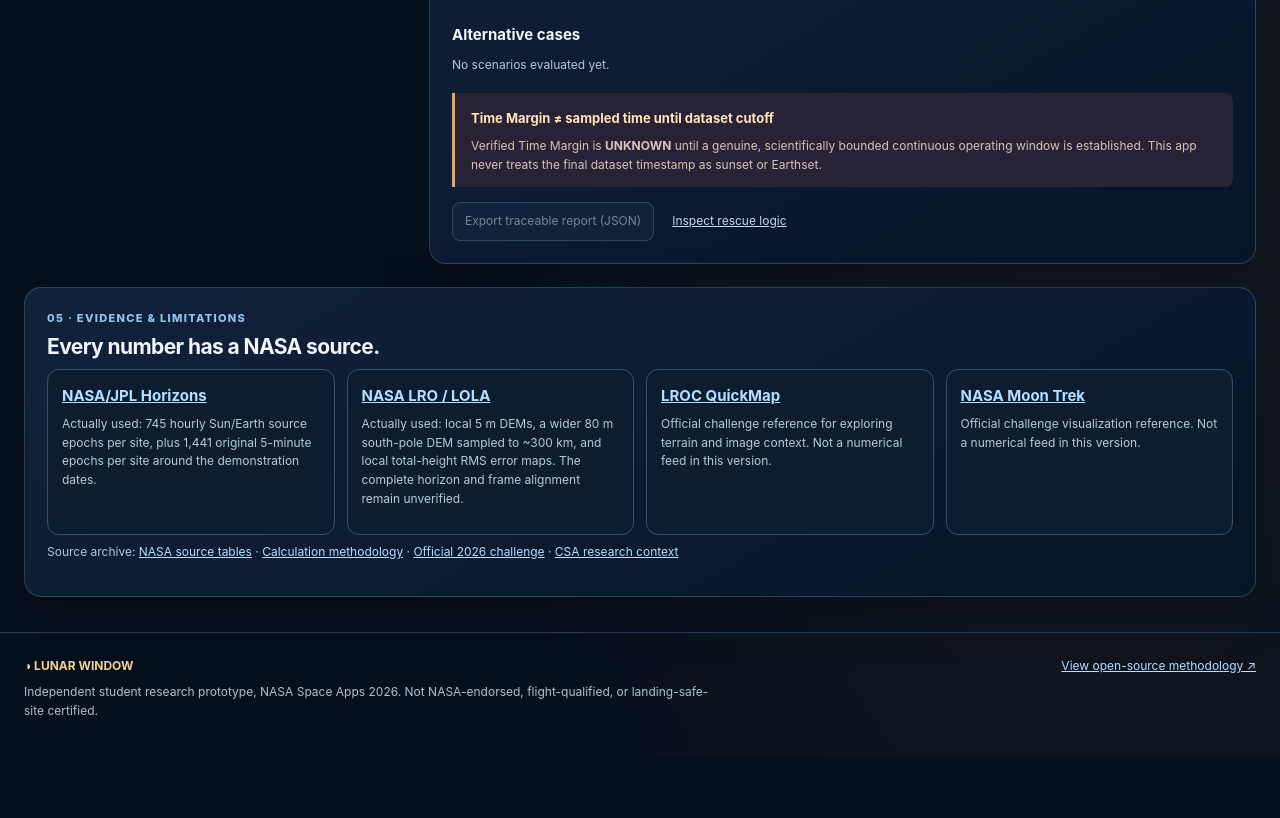
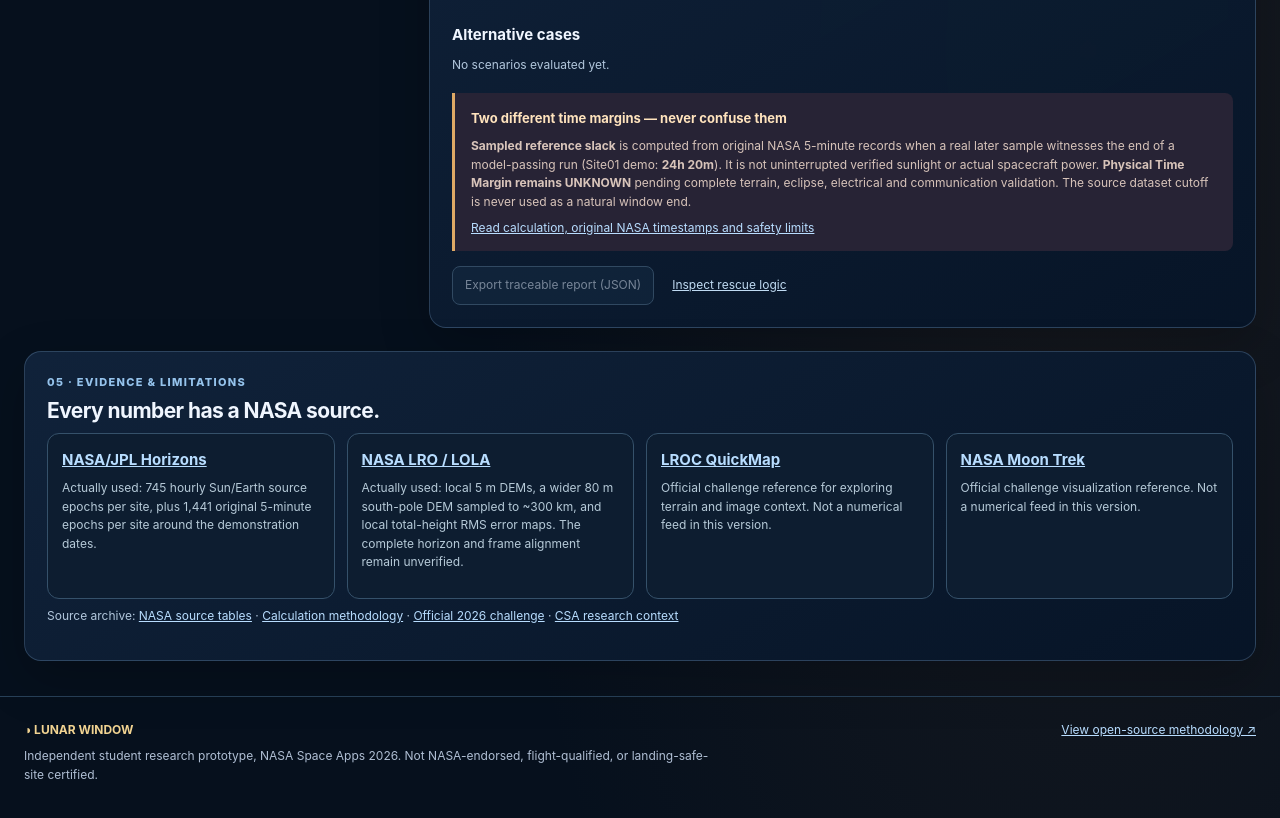
Before and after one commit to fayzeh-Elzghier/lunar-window, a plain HTML site: page docs/mission-console.html in a window 1280 px wide. Shown: the part 2389-3207 px from the top of the page. Before the commit the page ends 3146 px from the top, so only its background shows below. Drawn offline with Linux system fonts and the light colour scheme.

Commit message:
ui: explain newly calculated NASA sampled time slack with worked example and honest physical margin warning

```diff
--- a/docs/mission-console.html
+++ b/docs/mission-console.html
@@ -67,7 +67,7 @@
 <div id="report" class="report" aria-live="polite"><div class="empty-state">Choose your mission constraints, then select <b>Run multi-case screening</b>.</div></div>
 <div class="case-top"><h3>Alternative cases</h3><span id="caseCount" class="small-note"></span></div>
 <div id="alternatives" class="alternatives"><div class="small-note">No scenarios evaluated yet.</div></div>
-<div class="margin-warning"><strong>Time Margin ≠ sampled time until dataset cutoff</strong><p>Verified Time Margin is <b>UNKNOWN</b> until a genuine, scientifically bounded continuous operating window is established. This app never treats the final dataset timestamp as sunset or Earthset.</p></div>
+<div class="margin-warning"><strong>Two different time margins — never confuse them</strong><p><b>Sampled reference slack</b> is computed from original NASA 5-minute records when a real later sample witnesses the end of a model-passing run (Site01 demo: <b>24h 20m</b>). It is not uninterrupted verified sunlight or actual spacecraft power. <b>Physical Time Margin remains UNKNOWN</b> pending complete terrain, eclipse, electrical and communication validation. The source dataset cutoff is never used as a natural window end.</p><p><a href="https://github.com/fayzeh-Elzghier/lunar-window/blob/main/docs/TIME_MARGIN_METHOD.md" target="_blank" rel="noopener">Read calculation, original NASA timestamps and safety limits</a></p></div>
 <div class="report-actions"><button id="exportBtn" type="button" class="secondary" disabled>Export traceable report (JSON)</button><a class="small-link" href="https://github.com/fayzeh-Elzghier/lunar-window/blob/main/src/mission_rescue.py" target="_blank" rel="noopener">Inspect rescue logic</a></div>
 </section>
 </div></div>
```
